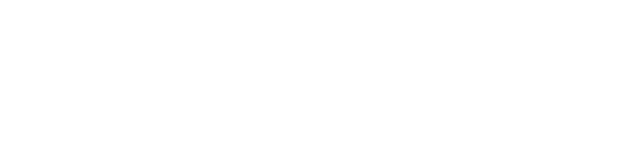
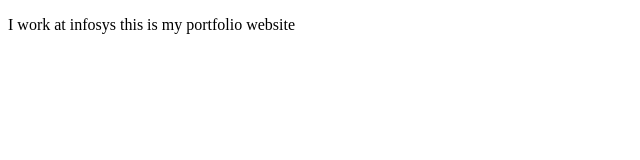
Before and after one commit to MADHURJYAHAZARIKA/Portfolio-Website, a plain HTML site: page Index.html in a window 1280 px wide. Shown: the whole page, without its empty margins (0-640 px from the left). Drawn offline with Linux system fonts and the light colour scheme.

Commit message:
Update Index.html
Added para

```diff
--- a/Index.html
+++ b/Index.html
@@ -7,6 +7,6 @@
     <title>Mahurjya Hazarika Portfolio</title>
 </head>
 <body>
-
+    <P>I work at infosys this is my portfolio  website</P>
 </body>
 </html>
```
